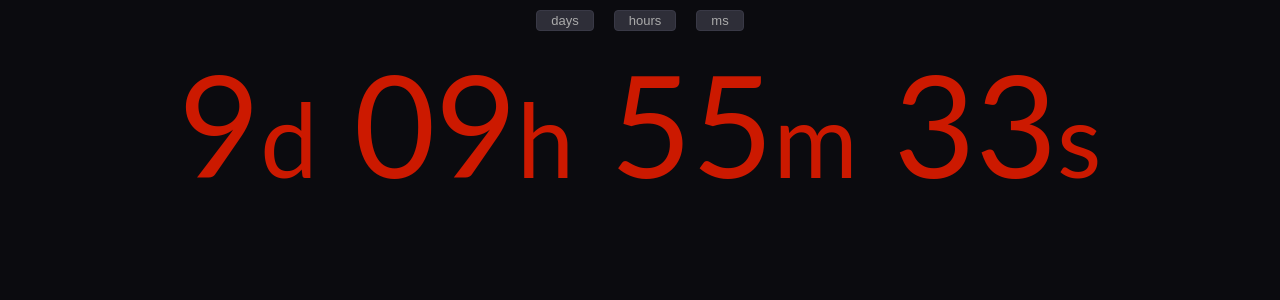
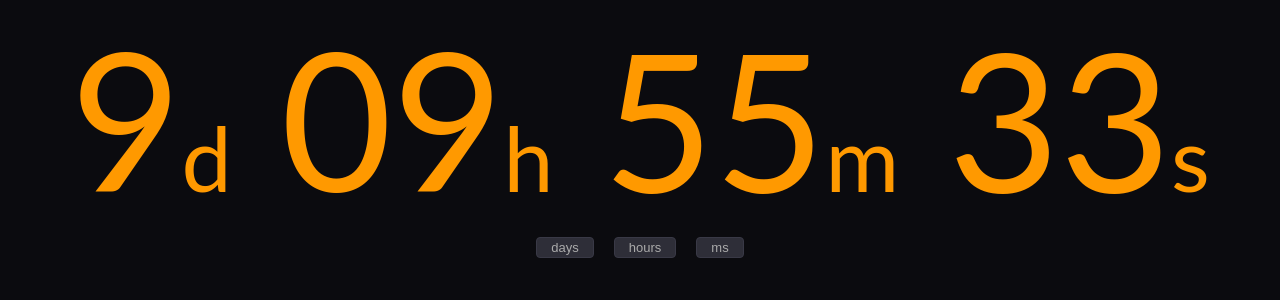
Before and after one commit to 13zebras/clock-timer-alarm, a React (Vite) app: page / in a window 1280 px wide. Shown: the top 300 px of the page. Built offline with nearby package versions, Linux system fonts and the light colour scheme.

Commit message:
update css

```diff
--- a/src/App.css
+++ b/src/App.css
@@ -4,16 +4,15 @@ body {
 
 .App {
   text-align: center;
-	margin-top: 10px;
 }
 
 
-.header {
+.navContainer {
   display: inline-flex;
   flex-direction: row;
   align-items: center;
   justify-content: right;
-
+  margin: 0.1rem 0 0;
 }
 
 .timeBtn {
@@ -30,37 +29,42 @@ body {
 }
 
 .timeBtn:hover {
-	border: 1px solid hsl(240, 10%, 30%);
-	background-color: hsl(240, 10%, 25%);
+	border: 1px solid hsl(240, 10%, 35%);
+	background-color: hsl(240, 10%, 30%);
 	color: #ddd;
 }
 
 .timeBtn:active {
-	border: 1px solid hsl(240, 10%, 40%);
-	background-color: hsl(240, 50%, 35%);
+	border: 1px solid hsl(240, 10%, 45%);
+	background-color: hsl(240, 30%, 35%);
 	color: #fff;
 }
 
 .time {
 	font-family: Lato, Roboto, Helvetica, sans-serif;
-	margin-top: 0.5rem;
-
-	color: #cc1900;
+	margin: 0.1rem 0 0.2rem;
 }
 
-.dy,
+.dy {
+	font-size: calc(12.5vw + 4vh);
+	color: #ff9900;
+}
+
 .hr {
-	font-size: 11vw
+	font-size: calc(14vw + 4vh);
+	color: #ff2511;
 }
 
 .ms {
-	font-size: 8vw
+	font-size: 8vw;
+	color: #44aa11;
 }
 
 .time span {
-	font-size: 8vw;
+	font-size: 7vw;
+	padding: 0;
 }
 
 .time.ms span {
-	font-size: 6vw;
+	font-size: 5vw;
 }
--- a/src/App.jsx
+++ b/src/App.jsx
@@ -117,8 +117,16 @@ function App() {
 
   return (
     <div className="App">
-			<div className="header">
-			<button className="timeBtn" onClick={() => handleClick('dy')}>
+
+			<div className={`time ${timeType}`}>
+
+				{(timeType === 'hr') && renderHRhtml()}
+				{(timeType === 'dy') && renderDYhtml()}
+				{(timeType === 'ms') && renderMShtml()}
+
+			</div>
+			<div className="navContainer">
+				<button className="timeBtn" onClick={() => handleClick('dy')}>
 					days
 				</button>
 				<button className="timeBtn" onClick={() => handleClick('hr')}>
@@ -127,14 +135,6 @@ function App() {
 				<button className="timeBtn" onClick={() => handleClick('ms')}>
 					ms
 				</button>
-
-			</div>
-			<div className={`time ${timeType}`}>
-
-				{(timeType === 'hr') && renderHRhtml()}
-				{(timeType === 'dy') && renderDYhtml()}
-				{(timeType === 'ms') && renderMShtml()}
-
 			</div>
     </div>
   )
```
